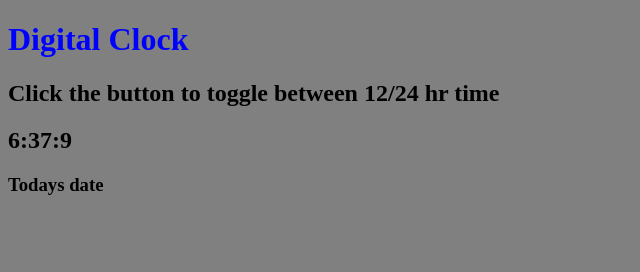
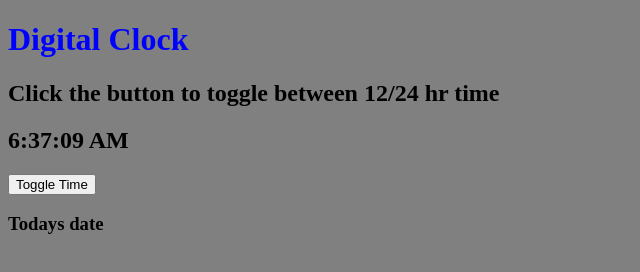
Before and after one commit to Cpreza24/JS_clock, a plain HTML site: page index.html in a window 1280 px wide. Shown: the whole page, without its empty margins (0-640 px from the left). Drawn offline with Linux system fonts and the light colour scheme.

Commit message:
changes time from military to standard and adds AM PM detection

```diff
--- a/index.html
+++ b/index.html
@@ -14,7 +14,10 @@
             <h2>Click the button to toggle between 12/24 hr time</h2>
         </div>
         <div>
-            <h2 class="clock" >12:00pm</h2>
+            <h2 class="clock" ></h2>
+            <button class="toggle">Toggle Time</button>
+        </div>
+        <div>
             <h3 class="date">Todays date</h3>
         </div>
 
--- a/script.js
+++ b/script.js
@@ -1,16 +1,47 @@
 let clock = document.querySelector('.clock');
+let toggleTimeButton = document.querySelector('.toggle');
 
 //Variables to get the current hours minutes and seconds
-let date = new Date();
-let currentHour = date.getHours();
-let currentMinute = date.getMinutes();
-let currentSeconds = date.getSeconds();
+    let date = new Date();
+    let currentHour = date.getHours();
+    let currentMinute = date.getMinutes();
+    let currentSeconds = date.getSeconds();
+    let amPm;
 
-
-setInterval(() => {
+function getTime() {
     date = new Date();
     currentHour = date.getHours();
     currentMinute = date.getMinutes();
-    currentSeconds = date.getSeconds();
-    clock.innerHTML = currentHour + ':' + currentMinute + ':' + currentSeconds;
+    currentSeconds = date.getSeconds()
+
+    if(currentSeconds < 10) {
+        currentSeconds = `0` + currentSeconds;
+    } else {
+        currentSeconds
+    }
+
+    if(currentHour > 12) {
+        currentHour = currentHour - 12;
+        amPm = 'PM'
+    }  else {
+        amPm = 'AM'
+    }
+
+    clock.innerHTML = currentHour + ':' + currentMinute + ':' + currentSeconds + ' ' + amPm;
+}
+
+toggleTimeButton.addEventListener('click', function() {
+    // if(currentHour > 12) {
+    //     currentHour = currentHour / 12;
+    // }
+    console.log('button clicked');
+})
+
+
+
+onload = getTime();
+
+setInterval(() => {
+    getTime();
+
 }, 1000);
```
